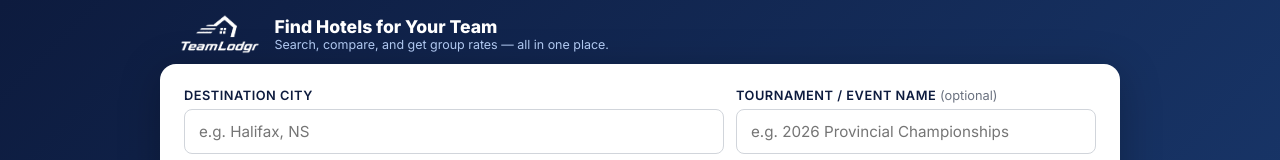
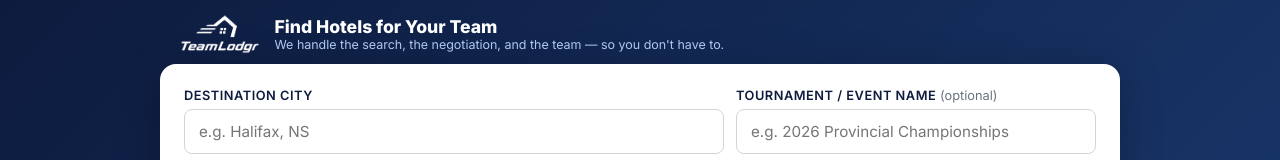
Before and after one commit to gorddickie/teamlodgr, a website: page index.html in a window 1280 px wide. Shown: the top 160 px of the page. Drawn offline with nearby package versions, Linux system fonts and the light colour scheme; a script that the page names is missing.

Commit message:
Update hero tagline

```diff
--- a/index.html
+++ b/index.html
@@ -483,7 +483,7 @@
     </a>
     <div>
       <h1 style="font-size:1.1rem; font-weight:800; color:white; margin:0; line-height:1.2;">Find Hotels for Your Team</h1>
-      <p style="color:#b0c8f0; font-size:0.78rem; margin:0;">Search, compare, and get group rates — all in one place.</p>
+      <p style="color:#b0c8f0; font-size:0.78rem; margin:0;">We handle the search, the negotiation, and the team — so you don't have to.</p>
     </div>
   </div>
   <form class="search-card" id="search-form">
```
